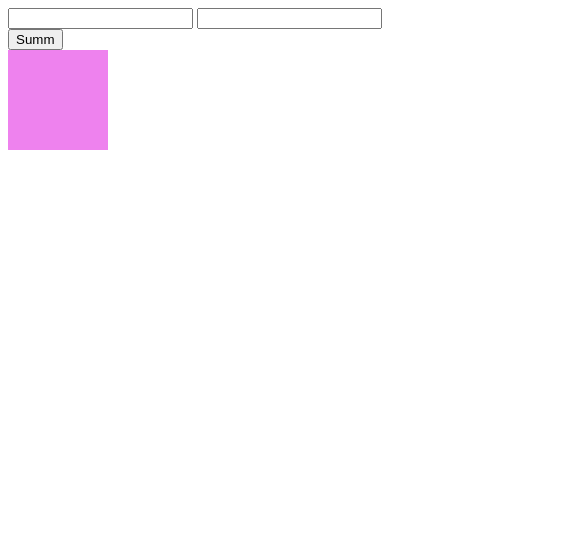
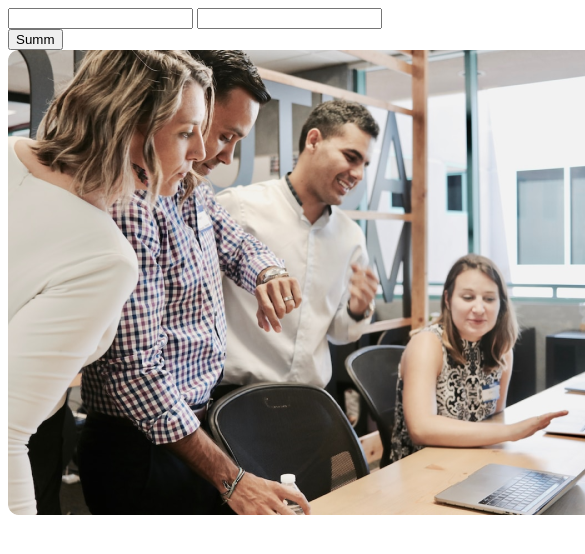
Before and after one commit to sasha-khomiak/type-script-project, a website: page index.html in a window 390 px wide. Shown: the top 554 px of the page, 585 px wide, since content can reach past the window. Drawn offline with Linux system fonts and the light colour scheme.

Commit message:
responsive bg-images

```diff
--- a/index.html
+++ b/index.html
@@ -14,24 +14,18 @@
 
     <style>
       .box {
-        background-color: violet;
-        width: 100px;
-        height: 100px;
+        width: 628px;
+        height: 465px;
+        background-size: cover;
 
-        @media (min-width: 460px) {
-          background-color: blue;
-        }
+        background-image: url("./people.png");
 
-        @media (min-width: 768px) {
-          background-color: red;
-        }
-
-        @media (min-width: 1024px) {
-          background-color: green;
-        }
-
-        @media (min-width: 1200px) {
-          background-color: yellow;
+        @media (min-device-pixel-ratio: 2),
+          (-webkit-min-device-pixel-ratio: 2),
+          (-o-min-device-pixel-ratio: 2/1),
+          (min-resolution: 192dpi),
+          (min-resolution: 2dppx) {
+          background-image: url("./people@2x.png");
         }
       }
     </style>
```
Also changed, not shown: people.png (added), people@2x.png (added), 1 other file.
